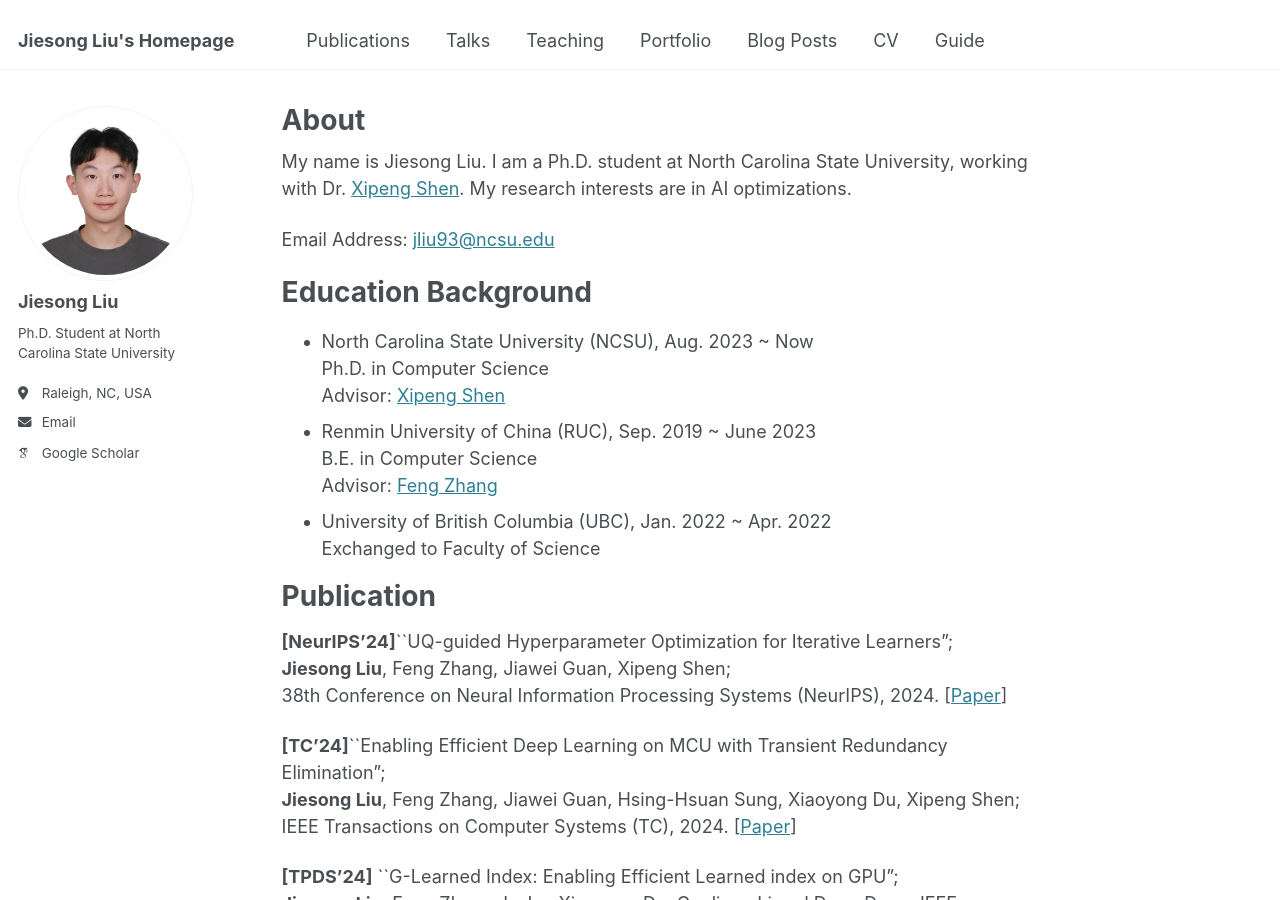
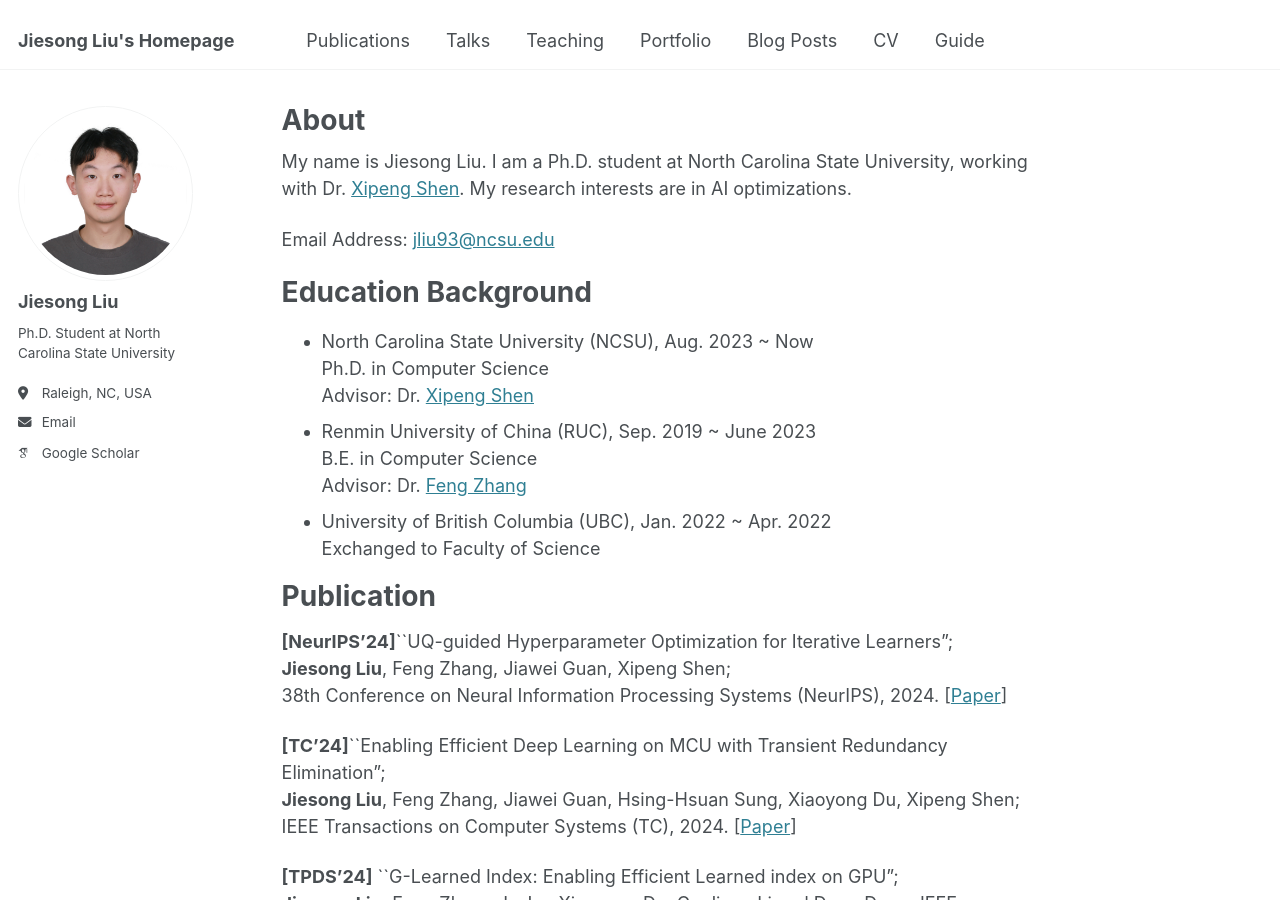
Before and after one commit to Fred1031/Fred1031.github.io, a Jekyll site: the page built from _pages/about.md, in a window 1280 px wide and 900 px high. Built offline with Jekyll 4.4.1, drawn with Linux system fonts in a browser that asks for light colours; some web fonts are replaced; a file with an impossible date is left out.

```diff
--- a/_pages/about.md
+++ b/_pages/about.md
@@ -8,7 +8,7 @@ redirect_from:
 ---
 
 
-My name is Jiesong Liu. I am a Ph.D. student at North Carolina State University, working with Dr. [Xipeng Shen](https://research.csc.ncsu.edu/picture/xshen5/index.html). My research interests are in AI optimizations.
+My name is Jiesong Liu. I am a Ph.D. student at North Carolina State University, working with Dr. [Xipeng Shen](https://research.csc.ncsu.edu/picture/xshen5/index.htm). My research interests are in AI optimizations.
 
 Email Address: [jliu93@ncsu.edu](mailto:jliu93@ncsu.edu)
 
@@ -19,10 +19,10 @@ Education Background
 ======
 - North Carolina State University (NCSU), Aug. 2023 ~ Now
   Ph.D. in Computer Science
-  Advisor: [Xipeng Shen](https://research.csc.ncsu.edu/picture/xshen5/index.htm)
+  Advisor: Dr. [Xipeng Shen](https://research.csc.ncsu.edu/picture/xshen5/index.htm)
 - Renmin University of China (RUC), Sep. 2019 ~ June 2023
   B.E. in Computer Science
-  Advisor: [Feng Zhang](https://fengzhangcs.github.io/)
+  Advisor: Dr. [Feng Zhang](https://fengzhangcs.github.io/)
 - University of British Columbia (UBC), Jan. 2022 ~ Apr. 2022
   Exchanged to Faculty of Science
 
```
